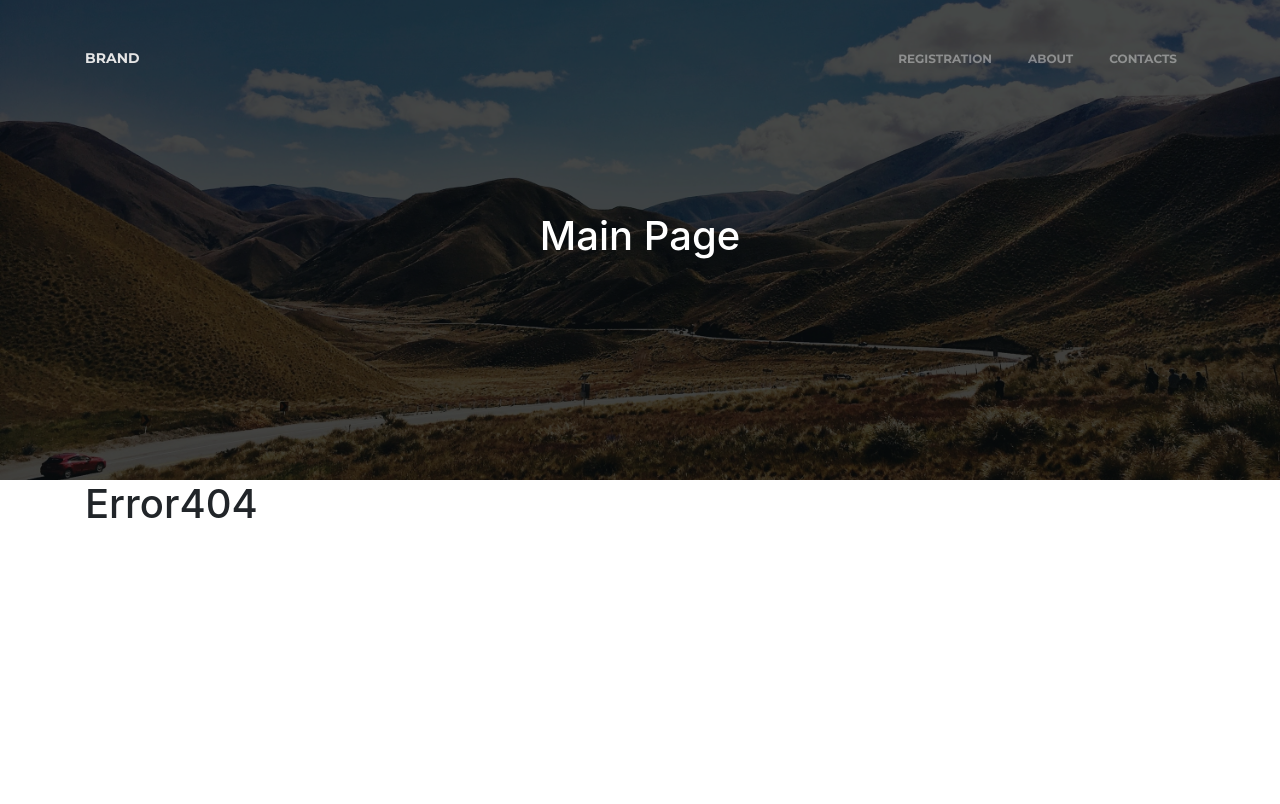
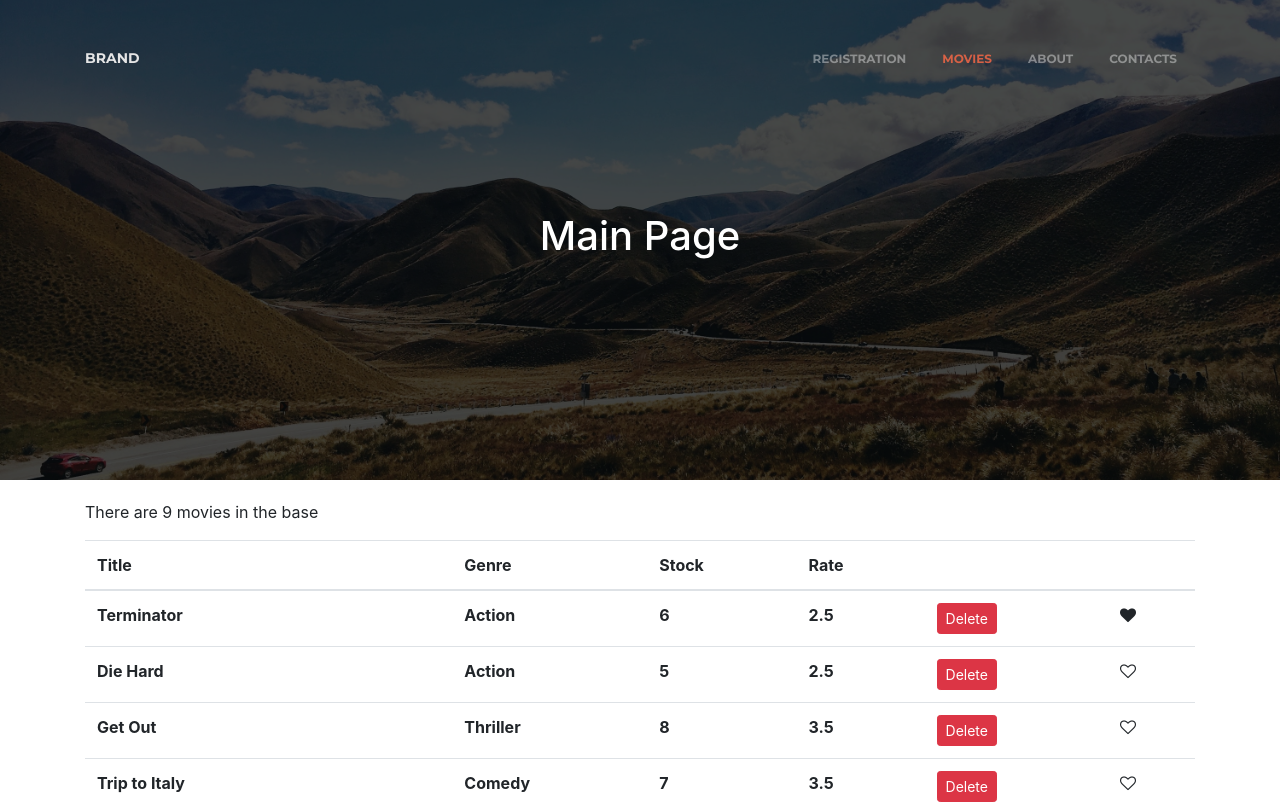
Before and after one commit to Nakturnal79/react-untitled, a React (Create React App) app: page /Movies in a window 1280 px wide. Before the commit this address led to /error404. Shown: the top 804 px of the page. Built offline with nearby package versions, Linux system fonts and the light colour scheme.

Commit message:
extracting moviesTable and Like button

```diff
--- a/package.json
+++ b/package.json
@@ -5,6 +5,7 @@
   "dependencies": {
     "bootstrap": "^4.1.1",
     "joi": "^14.3.1",
+    "font-awesome": "^4.7.0",
     "react": "^16.8.3",
     "react-dom": "^16.8.3",
     "react-router-dom": "^4.3.1",
--- a/src/App.js
+++ b/src/App.js
@@ -4,6 +4,7 @@ import { Route, Switch ,Redirect} from 'react-router-dom';
 import About from './components/about-us';
 import Registration from './components/registration';
 import Contacts from './components/contacts';
+import Movies from './movie/movies';
 import Error404 from './components/error404';
 import MainPage from './components/mainPage';
 
@@ -18,6 +19,7 @@ class App extends Component {
                 <Switch>
                     <Route path="/Registration" component={Registration}/>
                     <Route path="/About" component={About}/>
+                    <Route path="/Movies" component={Movies}/>
                     <Route path="/Contacts" component={Contacts}/>
                     <Route path="/error404" component={Error404}/>
                     <Route path="/" exact component={MainPage}/>
--- a/src/components/contactForm.jsx
+++ b/src/components/contactForm.jsx
@@ -19,11 +19,13 @@ class ContactForm extends Form {
       .label("Firs Name"),
     email: Joi.string()
       .required()
+      .email({ minDomainAtoms: 2 })
       .label("Email")
   };
 
   doSubmit = () => {
-    console.log("sumbitted");
+    // call the server
+    console.log("submitted");
   };
   /*handleSubmit = e => {
     e.preventDefault();
@@ -63,7 +65,7 @@ class ContactForm extends Form {
               error={this.state.errors.email}
               onChange={this.handleChange}
               value={this.state.data.email}
-              type="email"
+              type="text"
               id="email"
               label="Email address"
               name="email"
--- a/src/components/navibar.jsx
+++ b/src/components/navibar.jsx
@@ -48,6 +48,11 @@ class NaviBar extends Component {
                   </NavLink>
                 </li>
                 <li className="nav-item">
+                  <NavLink className={navLinks} to="/Movies">
+                    Movies
+                  </NavLink>
+                </li>
+                <li className="nav-item">
                   <NavLink className={navLinks} to="/About">
                     About
                   </NavLink>
--- a/src/components/registrationForm.jsx
+++ b/src/components/registrationForm.jsx
@@ -20,11 +20,14 @@ class RegistrationForm extends Form {
     password: Joi.string()
       .required()
       .label("Password"),
-    email: Joi.string().required()
+    email: Joi.string()
+      .email({ minDomainAtoms: 2 })
+      .required()
   };
 
   doSubmit = () => {
-    console.log("sumbitted");
+    // call the server
+    console.log("submitted");
   };
 
   render() {
--- a/src/index.js
+++ b/src/index.js
@@ -5,6 +5,7 @@ import App from './App';
 import { BrowserRouter} from 'react-router-dom';
 import * as serviceWorker from './serviceWorker';
 import "bootstrap/dist/css/bootstrap.min.css";
+import "font-awesome/css/font-awesome.css";
 
 ReactDOM.render(<BrowserRouter><App /></BrowserRouter>, document.getElementById('root'));
 
--- /dev/null
+++ b/src/movie/components/like.jsx
@@ -0,0 +1,11 @@
+import React from "react";
+
+export const Like = props => {
+  return (
+    <i
+      className={props.liked === true ? "fa fa-heart" : "fa fa-heart-o"}
+      aria-hidden="true"
+      onClick={props.onClick}
+    />
+  );
+};
--- /dev/null
+++ b/src/movie/components/moviesTable.jsx
@@ -0,0 +1,47 @@
+import React, { Component } from "react";
+import { Like } from "./like";
+
+class MoviesTable extends Component {
+  render() {
+    return (
+      <table className="table">
+        <thead>
+          <tr>
+            <th scope="col">Title</th>
+            <th scope="col">Genre</th>
+            <th scope="col">Stock</th>
+            <th scope="col">Rate</th>
+            <th scope="col" />
+            <th scope="col" />
+          </tr>
+        </thead>
+        <tbody>
+          {this.props.movies.map(movie => (
+            <tr key={movie._id}>
+              <th>{movie.title}</th>
+              <th>{movie.genre.name}</th>
+              <th>{movie.numberInStock}</th>
+              <th>{movie.dailyRentalRate}</th>
+              <th>
+                <button
+                  className="btn btn-danger btn-sm"
+                  onClick={() => this.props.onDelete(movie._id)}
+                >
+                  Delete
+                </button>
+              </th>
+              <th>
+                <Like
+                  liked={movie.liked}
+                  onClick={() => this.props.onLike(movie)}
+                />
+              </th>
+            </tr>
+          ))}
+        </tbody>
+      </table>
+    );
+  }
+}
+
+export default MoviesTable;
--- /dev/null
+++ b/src/movie/movies.jsx
@@ -0,0 +1,46 @@
+import React, { Component } from "react";
+import { getMovies } from "./services/fakeMovieService";
+import MoviesTable from "./components/moviesTable";
+import { Like } from "./components/like";
+
+class Movies extends Component {
+  state = {
+    movies: []
+  };
+
+  componentDidMount() {
+    const movies = getMovies();
+    this.setState({ movies: movies });
+  }
+  handleDelete = id => {
+    const movies = this.state.movies.filter(movie => movie._id !== id);
+    this.setState({ movies: movies });
+    // console.log(movies);
+  };
+  handleLike = movie => {
+    const movies = [...this.state.movies];
+    const index = movies.indexOf(movie);
+    movies[index].liked = !movies[index].liked;
+    this.setState({ movies });
+  };
+  render() {
+    // console.log(this.state.movies);
+    const { length: count } = this.state.movies;
+
+    if (count === 0) return <h1 style={paddingTop}> No movies in database</h1>;
+    return (
+      <React.Fragment>
+        <p style={paddingTop}>There are {count} movies in the base </p>
+        <MoviesTable
+          movies={this.state.movies}
+          onLike={this.handleLike}
+          onDelete={this.handleDelete}
+        />
+      </React.Fragment>
+    );
+  }
+}
+const paddingTop = {
+  paddingTop: "20px"
+};
+export default Movies;
--- /dev/null
+++ b/src/movie/services/fakeGenreService.js
@@ -0,0 +1,9 @@
+export const genres = [
+  { _id: "5b21ca3eeb7f6fbccd471818", name: "Action" },
+  { _id: "5b21ca3eeb7f6fbccd471814", name: "Comedy" },
+  { _id: "5b21ca3eeb7f6fbccd471820", name: "Thriller" }
+];
+
+export function getGenres() {
+  return genres.filter(g => g);
+}
--- /dev/null
+++ b/src/movie/services/fakeMovieService.js
@@ -0,0 +1,98 @@
+import * as genresAPI from "./fakeGenreService";
+
+const movies = [
+  {
+    _id: "5b21ca3eeb7f6fbccd471815",
+    title: "Terminator",
+    genre: { _id: "5b21ca3eeb7f6fbccd471818", name: "Action" },
+    numberInStock: 6,
+    dailyRentalRate: 2.5,
+    publishDate: "2018-01-03T19:04:28.809Z",
+    liked: true
+  },
+  {
+    _id: "5b21ca3eeb7f6fbccd471816",
+    title: "Die Hard",
+    genre: { _id: "5b21ca3eeb7f6fbccd471818", name: "Action" },
+    numberInStock: 5,
+    dailyRentalRate: 2.5
+  },
+  {
+    _id: "5b21ca3eeb7f6fbccd471817",
+    title: "Get Out",
+    genre: { _id: "5b21ca3eeb7f6fbccd471820", name: "Thriller" },
+    numberInStock: 8,
+    dailyRentalRate: 3.5
+  },
+  {
+    _id: "5b21ca3eeb7f6fbccd471819",
+    title: "Trip to Italy",
+    genre: { _id: "5b21ca3eeb7f6fbccd471814", name: "Comedy" },
+    numberInStock: 7,
+    dailyRentalRate: 3.5
+  },
+  {
+    _id: "5b21ca3eeb7f6fbccd47181a",
+    title: "Airplane",
+    genre: { _id: "5b21ca3eeb7f6fbccd471814", name: "Comedy" },
+    numberInStock: 7,
+    dailyRentalRate: 3.5
+  },
+  {
+    _id: "5b21ca3eeb7f6fbccd47181b",
+    title: "Wedding Crashers",
+    genre: { _id: "5b21ca3eeb7f6fbccd471814", name: "Comedy" },
+    numberInStock: 7,
+    dailyRentalRate: 3.5
+  },
+  {
+    _id: "5b21ca3eeb7f6fbccd47181e",
+    title: "Gone Girl",
+    genre: { _id: "5b21ca3eeb7f6fbccd471820", name: "Thriller" },
+    numberInStock: 7,
+    dailyRentalRate: 4.5
+  },
+  {
+    _id: "5b21ca3eeb7f6fbccd47181f",
+    title: "The Sixth Sense",
+    genre: { _id: "5b21ca3eeb7f6fbccd471820", name: "Thriller" },
+    numberInStock: 4,
+    dailyRentalRate: 3.5
+  },
+  {
+    _id: "5b21ca3eeb7f6fbccd471821",
+    title: "The Avengers",
+    genre: { _id: "5b21ca3eeb7f6fbccd471818", name: "Action" },
+    numberInStock: 7,
+    dailyRentalRate: 3.5
+  }
+];
+
+export function getMovies() {
+  return movies;
+}
+
+export function getMovie(_id) {
+  return movies.find(m => m._id === _id);
+}
+
+export function saveMovie(movie) {
+  let movieInDb = movies.find(m => m._id === movie._id) || {};
+  movieInDb.title = movie.title;
+  movieInDb.genre = genresAPI.genres.find(g => g._id === movie.genreId);
+  movieInDb.numberInStock = movie.numberInStock;
+  movieInDb.dailyRentalRate = movie.dailyRentalRate;
+
+  if (!movieInDb._id) {
+    movieInDb._id = Date.now().toString();
+    movies.push(movieInDb);
+  }
+
+  return movieInDb;
+}
+
+export function deleteMovie(_id) {
+  let movieInDb = movies.find(m => m._id === _id);
+  movies.splice(movies.indexOf(movieInDb), 1);
+  return movieInDb;
+}
```
Also changed, not shown: 1 other file (tests, documents, lock files or other folders).
